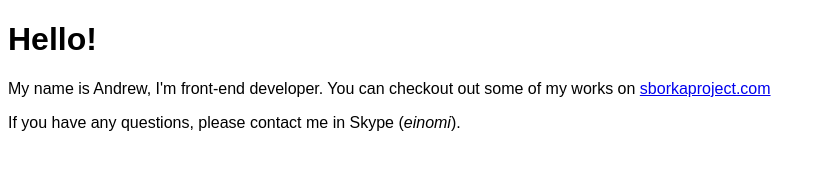
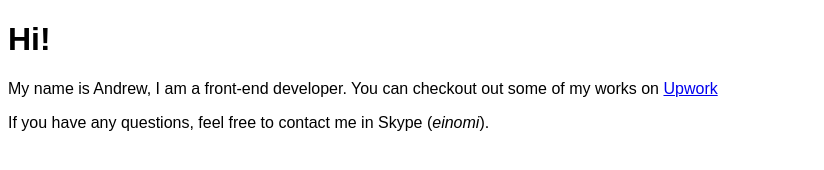
Before and after one commit to einomi/einomi.github.io, a plain HTML site: page index.html in a window 1280 px wide. Shown: the whole page, without its empty margins (0-824 px from the left). Drawn offline with Linux system fonts and the light colour scheme.

Commit message:
Update index.html

```diff
--- a/index.html
+++ b/index.html
@@ -10,10 +10,10 @@
 	</style>
 </head>
 <body>
-<h1>Hello!</h1>
-<p>My name is Andrew, I'm front-end developer. You can checkout out some of my works on
-	<a href="http://sborkaproject.com/" target="_blank">sborkaproject.com</a></p>
-<p>If you have any questions, please contact me in Skype (<i>einomi</i>).</p>
+<h1>Hi!</h1>
+<p>My name is Andrew, I am a front-end developer. You can checkout out some of my works on
+	<a href="https://www.upwork.com/fl/einomi" target="_blank">Upwork</a></p>
+<p>If you have any questions, feel free to contact me in Skype (<i>einomi</i>).</p>
 	<!-- Yandex.Metrika counter -->
 <script type="text/javascript" >
     (function (d, w, c) {
```
